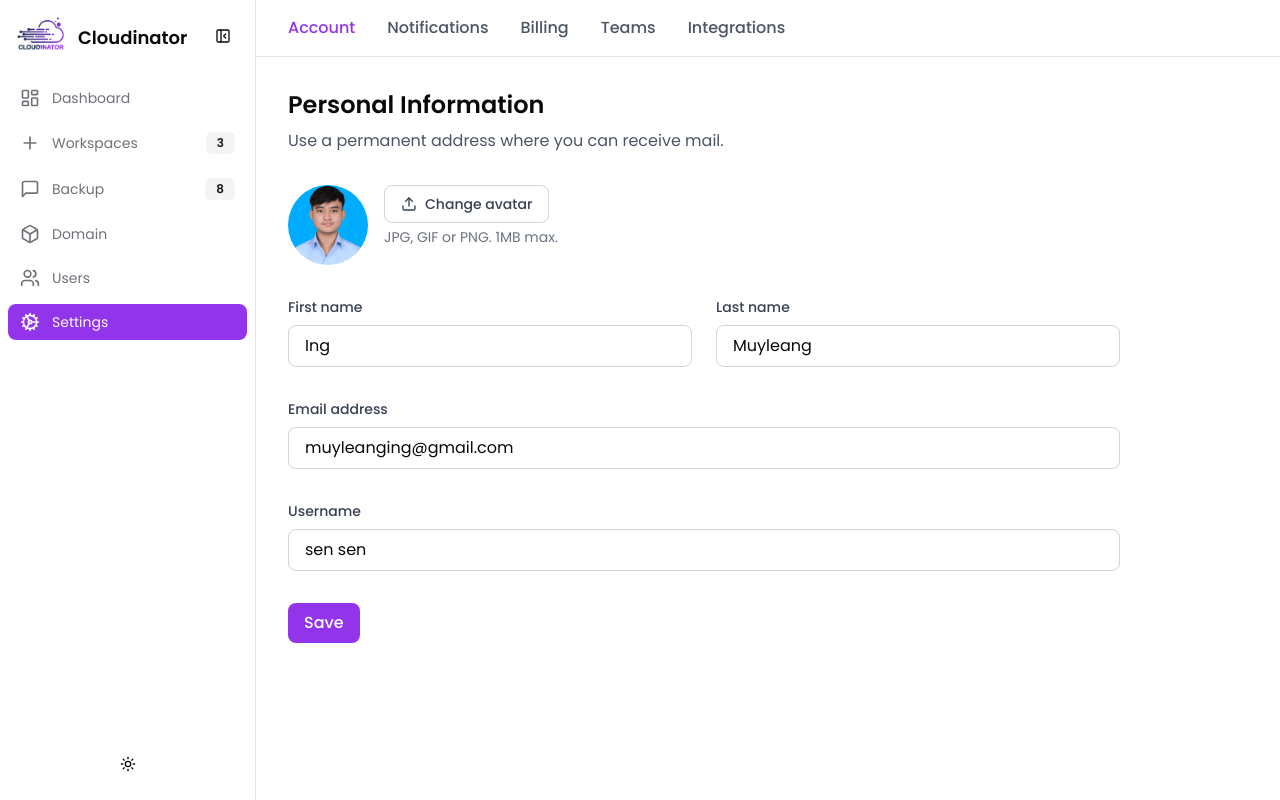
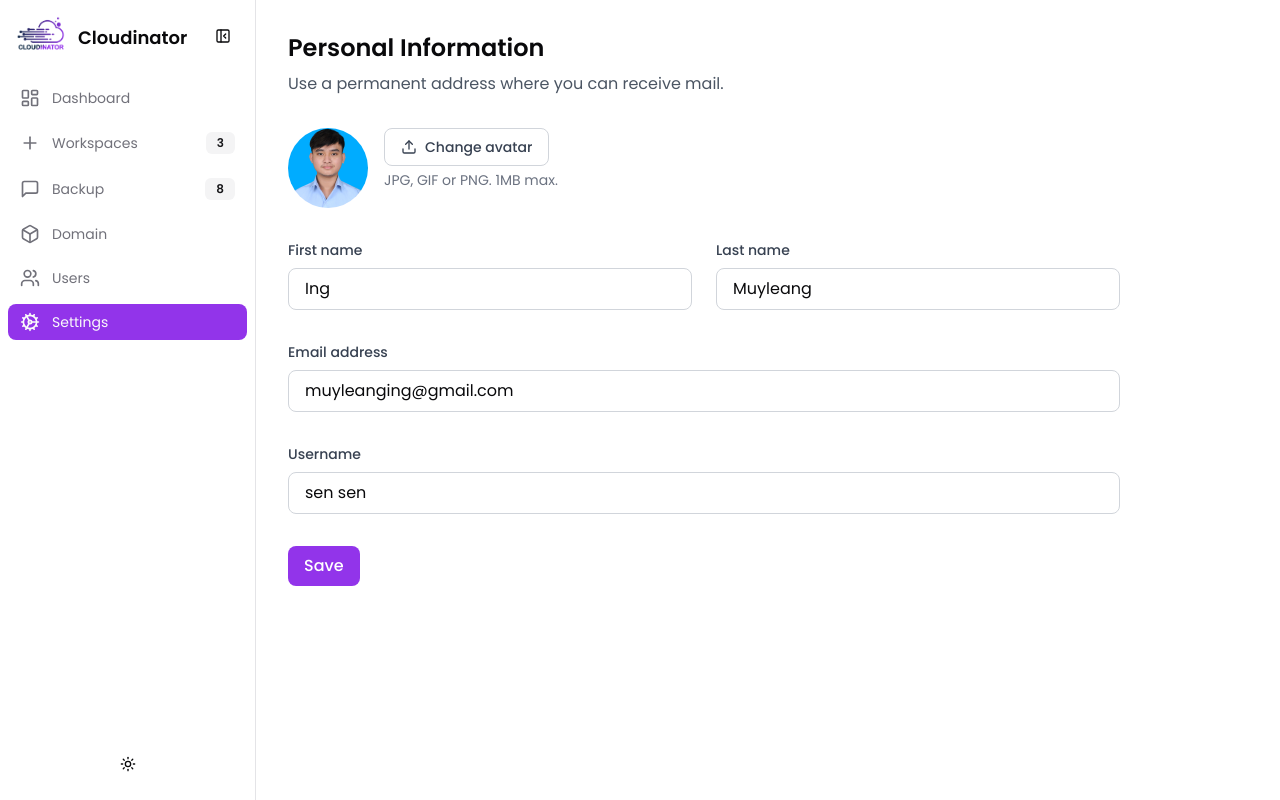
Before and after one commit to Cloudinator/cloudinator-admin, a Next.js app: page /account in a window 1280 px wide. Built offline with nearby package versions, Linux system fonts and the light colour scheme.

Commit message:
updated setting

```diff
--- a/app/(setting)/layout.tsx
+++ b/app/(setting)/layout.tsx
@@ -1,5 +1,4 @@
 import React, { ReactNode } from "react";
-import Navbar from "@/components/setting/navbar";
 
 type LayoutProps = {
   children: ReactNode;
@@ -8,7 +7,7 @@ type LayoutProps = {
 const Layout: React.FC<LayoutProps> = ({ children }) => {
   return (
     <div className="min-h-screen flex flex-col">
-      <Navbar />
+      {/* <Navbar /> */}
       <main className="flex-grow">{children}</main>
     </div>
   );
```
